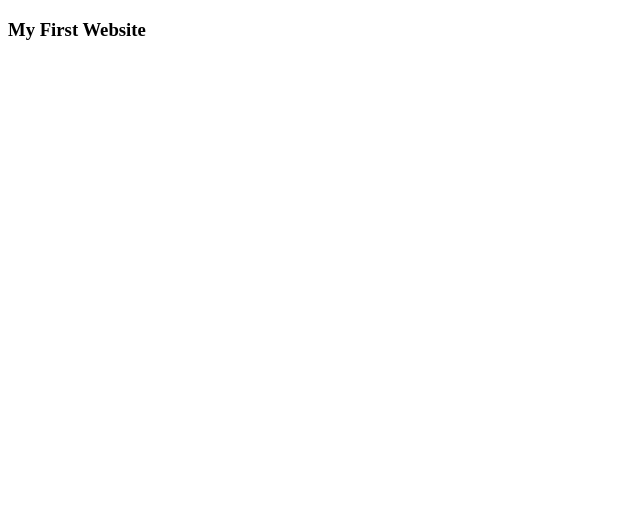
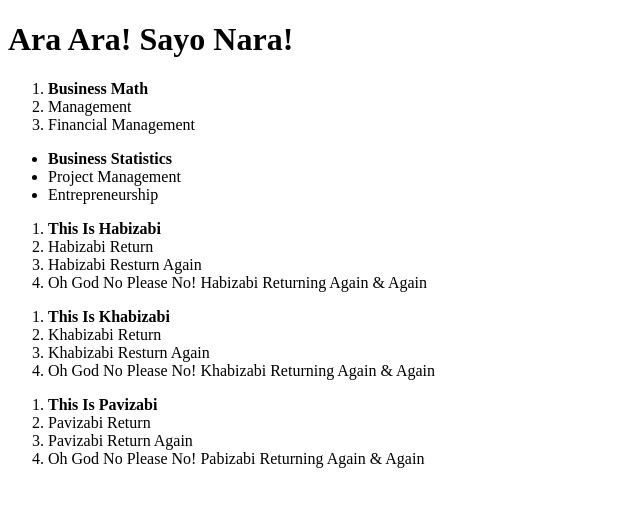
Before and after one commit to abdullabappy404/my-first-website, a plain HTML site: page index.html in a window 1280 px wide. Shown: the whole page, without its empty margins (0-640 px from the left). Drawn offline with Linux system fonts and the light colour scheme.

Commit message:
learned github

```diff
--- a/index.html
+++ b/index.html
@@ -4,8 +4,46 @@
     <meta charset="UTF-8">
     <meta name="viewport" content="width=device-width, initial-scale=1.0">
     <title>Document</title>
+
+    <H1>Ara Ara! Sayo Nara!</H1>
 </head>
 <body>
-    <H3>My First Website</H3>
+    <ol>
+        <li><b> Business Math</b></li>
+        <li>Management</li>
+        <li id="valo">Financial Management</li>
+    </ol>
+
+    <ul>
+        <li><b> Business Statistics</b></li>
+        <li>Project Management</li>
+        <li id="murgi">Entrepreneurship</li>
+    </ul>
+         <div class="uou">
+    <ol>
+        <li ><b>This Is Habizabi</b></li>
+        <li class="Yo">Habizabi Return</li>
+        <li class="Yo">Habizabi Resturn Again</li>
+        <li>Oh God No Please No! <span class="Yo">Habizabi Returning</span> Again & Again</li>
+    </ol>
+         </div>
+
+         <div class="uou">
+    <ol>
+        <li ><b>This Is Khabizabi</b></li>
+        <li class="Yo">Khabizabi Return</li>
+        <li class="Yo">Khabizabi Resturn Again</li>
+        <li>Oh God No Please No! <span class="Yo">Khabizabi Returning</span> Again & Again</li>
+    </ol>
+        </div>
+
+         <div class="uou">
+    <ol>
+         <li ><b>This Is Pavizabi</b></li>
+         <li class="Yo">Pavizabi Return</li>
+         <li class="Yo">Pavizabi Return Again</li>
+         <li>Oh God No Please No! <span class="Yo">Pabizabi Returning</span> Again & Again</li>
+    </ol>
+        </div>
 </body>
 </html>
```
